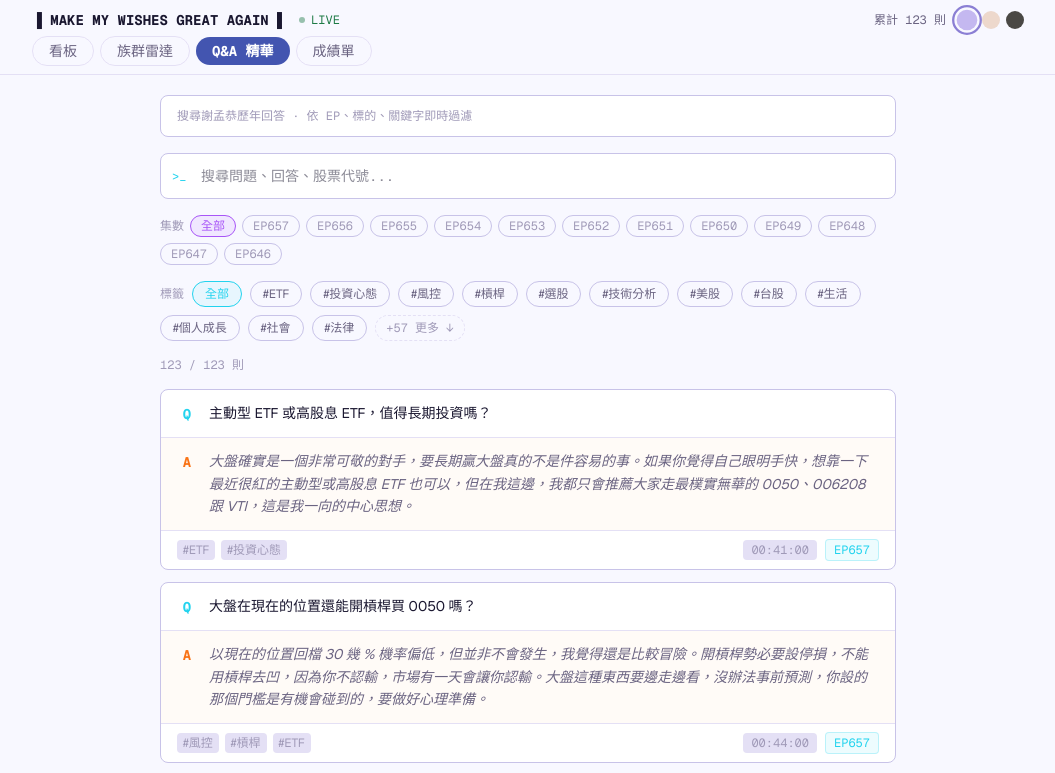
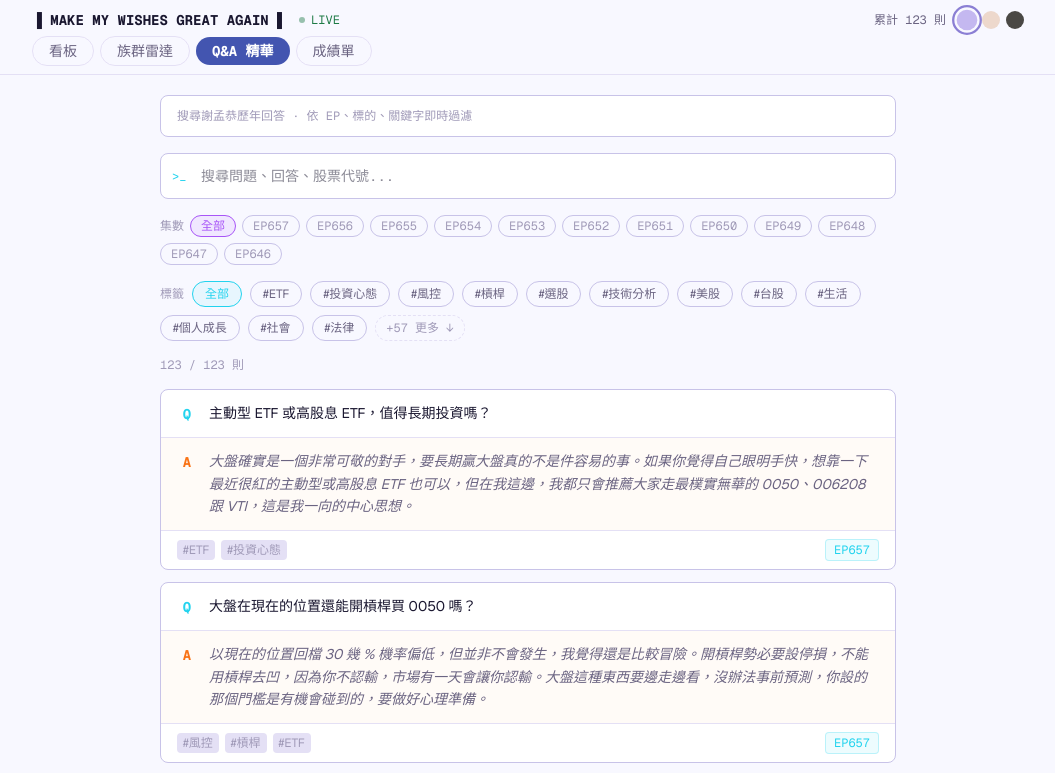
Before and after one commit to camille5534/stock-gooaye, a Next.js app: page /qa in a window 1280 px wide. Shown: the top 773 px of the page, without its empty margins (112-1167 px from the left). Built offline with nearby package versions, Linux system fonts and the light colour scheme.

Commit message:
feat: 移除 Q&A 時間戳記顯示（NLM 產出的時間不準確）

```diff
--- a/components/QASearch.tsx
+++ b/components/QASearch.tsx
@@ -239,14 +239,6 @@ export default function QASearch({ allQA }: Props) {
                   ))}
                 </div>
                 <div className="flex items-center gap-2 shrink-0">
-                  {qa.timestamp && (
-                    <span
-                      className="text-xs font-mono px-2 py-0.5 rounded"
-                      style={{ color: 'var(--fg-dim)', background: 'var(--border-dim)' }}
-                    >
-                      {qa.timestamp}
-                    </span>
-                  )}
                   <span
                     className="text-xs font-mono px-2 py-0.5 rounded"
                     style={{
```
